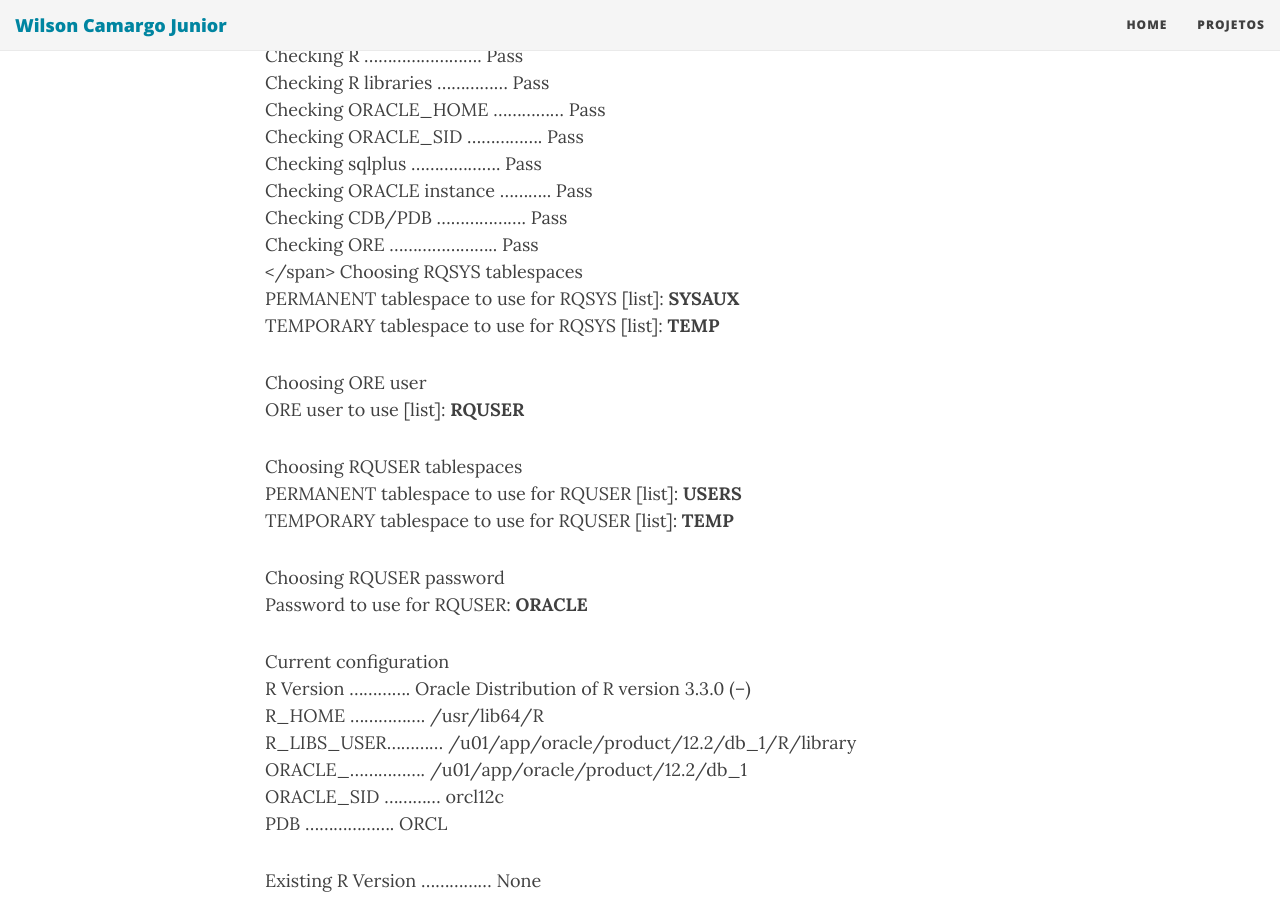
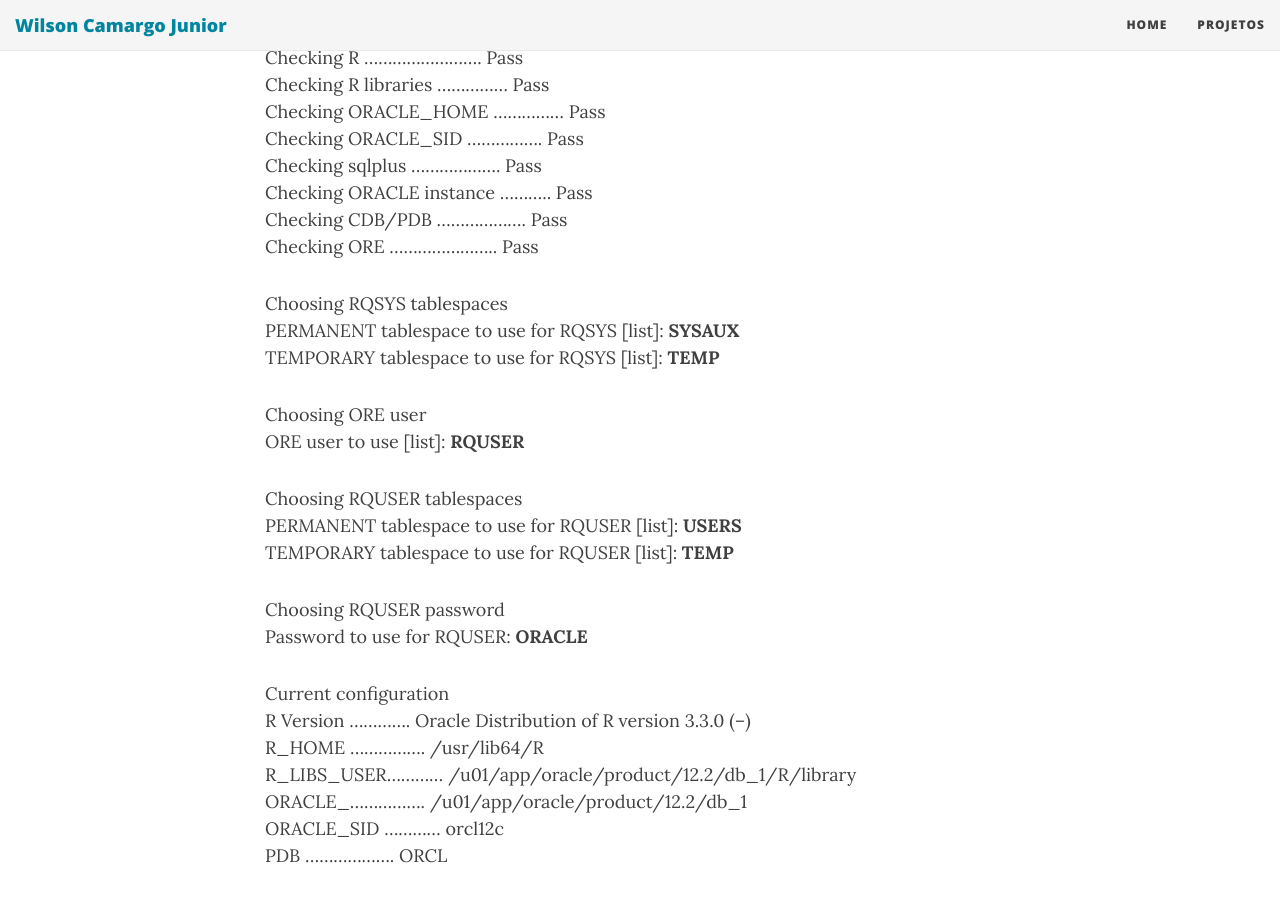
Before and after one commit to wilson-camargo-jr/teste, a Jekyll site: the page built from _posts/2018-06-18-ANN-ORE-P3.md, in a window 1280 px wide and 900 px high, scrolled down 5406 px. Built offline with Jekyll 4.4.1, drawn with Linux system fonts in a browser that asks for light colours; nearby versions of some CDN libraries.

Commit message:
Update 2018-06-18-ANN-ORE-P3.md

````diff
--- a/_posts/2018-06-18-ANN-ORE-P3.md
+++ b/_posts/2018-06-18-ANN-ORE-P3.md
@@ -147,10 +147,10 @@
 ```
 ./server.sh -i --pdb ORCL
 ```
-<span style="font-family: 'Courier';">
-Oracle R Enterprise 1.5.1 Server.   Copyright (c) 2012, 2017 Oracle and/or its affiliates. All rights reserved.
+<span style="font-family: 'Courier'; font-size=2">
+Oracle R Enterprise 1.5.1 Server.   Copyright (c) 2012, 2017 Oracle and/or its affiliates. All rights reserved.</span>
 
-Checking platform .................. Pass
+<span style="font-family: 'Courier'; font-size=2">Checking platform .................. Pass</span>
 Checking R ......................... Pass
 Checking R libraries ............... Pass
 Checking ORACLE_HOME ............... Pass
@@ -159,7 +159,7 @@
 Checking ORACLE instance ........... Pass
 Checking CDB/PDB ................... Pass
 Checking ORE ....................... Pass
-</span>
+
 Choosing RQSYS tablespaces
 PERMANENT tablespace to use for RQSYS [list]: **SYSAUX**
 TEMPORARY tablespace to use for RQSYS [list]: **TEMP**
````
